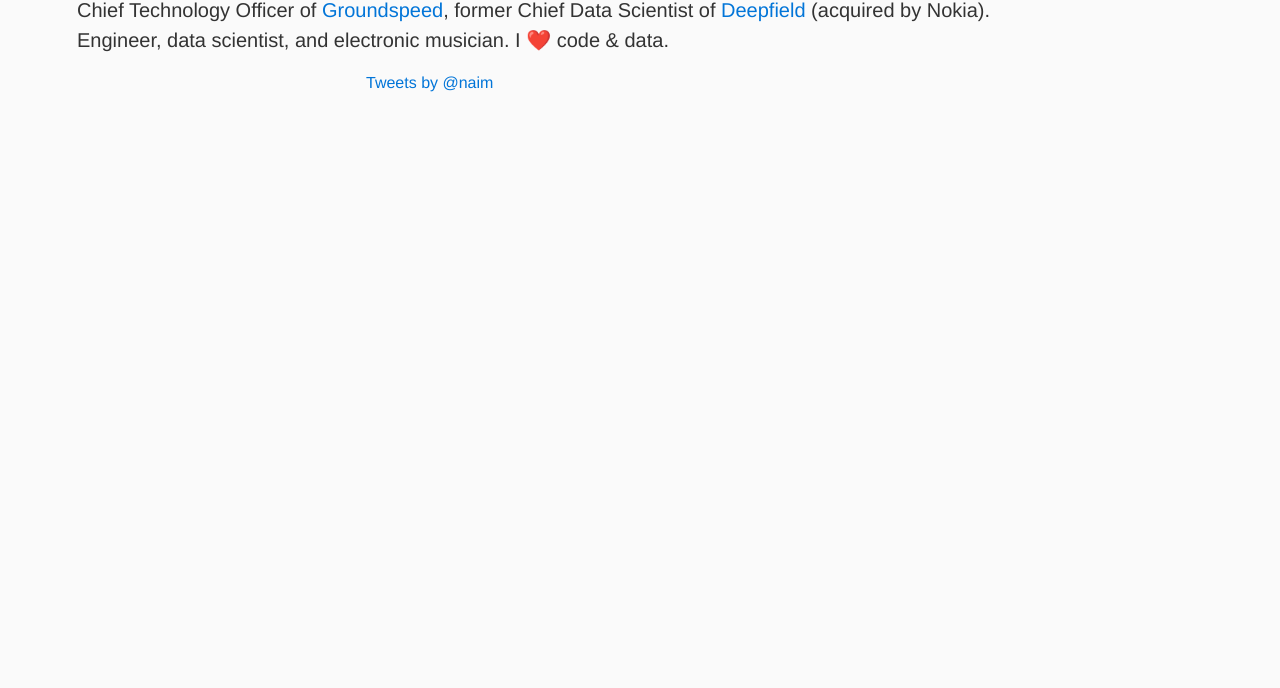
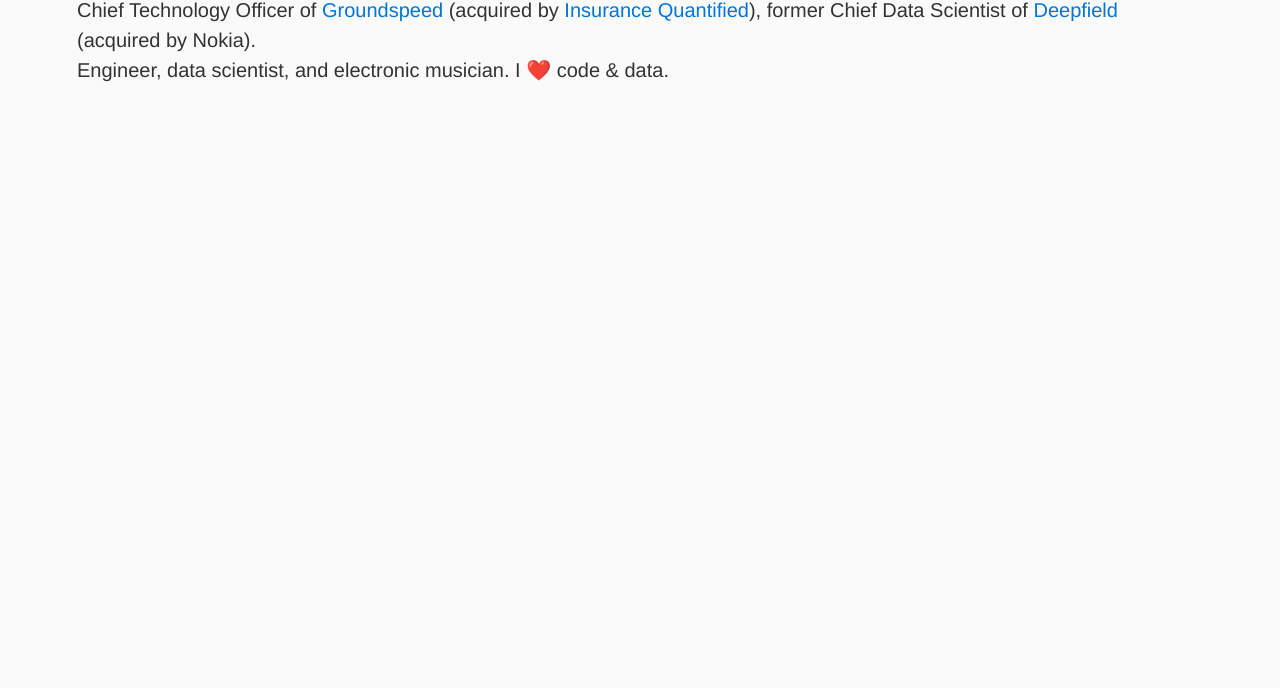
Before and after one commit to naim/naim.github.io, a plain HTML site: page index.html in a window 1280 px wide. Shown: the part 112-800 px from the top of the page. Drawn offline with Linux system fonts and the light colour scheme.

Commit message:
Update index.html
Remove Twitter widget (fuck you, Elon); update links

```diff
--- a/index.html
+++ b/index.html
@@ -12,13 +12,10 @@
   <![endif]-->
   <div class=container>
     <h1 class=display-1>I'm Naim</h1>
-    <p class=lead>Chief Technology Officer of <a href=http://www.groundspeed.com>Groundspeed</a>, former Chief Data Scientist of <a href=http://www.deepfield.com>Deepfield</a> (acquired by Nokia).
+    <p class=lead>Chief Technology Officer of <a href=http://www.groundspeed.com>Groundspeed</a> (acquired by <a href=https://insurancequantified.com">Insurance Quantified</a>), former Chief Data Scientist of <a href=https://www.nokia.com/networks/ip-networks/deepfield/>Deepfield</a> (acquired by Nokia).
       <br>Engineer, data scientist, and electronic musician. I ❤️ code &amp; data.</p>
     <div class=row>
-      <div class="col-md-offset-3 col-md-6"> <a class=twitter-timeline href=https://twitter.com/naim
-          data-widget-id=328720755200245761>Tweets by @naim</a>
-        <script>!function (d, s, id) { var js, fjs = d.getElementsByTagName(s)[0], p = /^http:/.test(d.location) ? 'http' : 'https'; if (!d.getElementById(id)) { js = d.createElement(s); js.id = id; js.src = p + "://platform.twitter.com/widgets.js"; fjs.parentNode.insertBefore(js, fjs); } }(document, "script", "twitter-wjs");</script>
-      </div>
+      <div class="col-md-offset-3 col-md-6"></div>
     </div>
   </div>
   <!-- Global site tag (gtag.js) - Google Analytics -->
```
